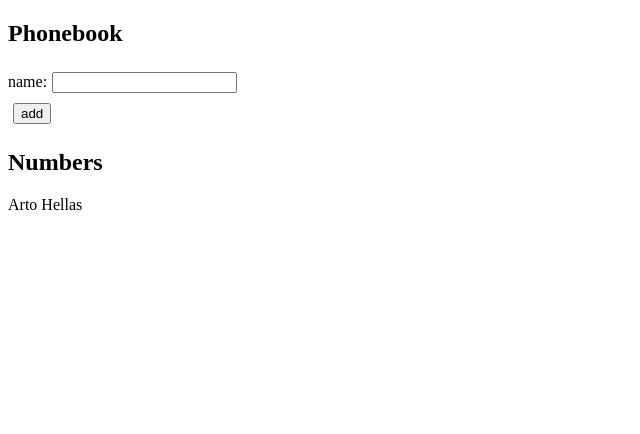
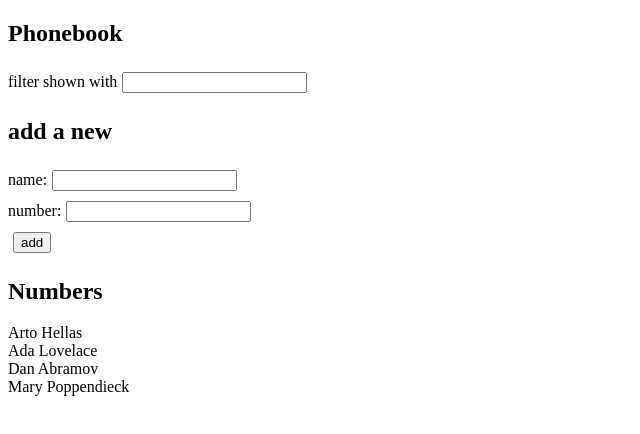
Before and after one commit to diegofdg/fullstackopen, a React (Create React App) app in the folder part_02/phonebook/: page / in a window 1280 px wide. Shown: the top 434 px of the page, without its empty margins (0-640 px from the left). Built offline with nearby package versions, Linux system fonts and the light colour scheme.

Commit message:
ejercicio 2.8-paso 3 y ejercicio 2.9-paso 4

```diff
--- a/part_02/phonebook/src/App.js
+++ b/part_02/phonebook/src/App.js
@@ -4,12 +4,28 @@ const App = () => {
     const [ persons, setPersons ] = useState(
         [
             {
-                name: 'Arto Hellas'
+                name: 'Arto Hellas',
+                number: '040-123456'
+            },
+            {
+                name: 'Ada Lovelace',
+                number: '39-44-5323523'
+            },
+            {
+                name: 'Dan Abramov',
+                number: '12-43-234345'
+            },
+            {
+                name: 'Mary Poppendieck',
+                number: '39-23-6423122'
             }
         ]
     );
 
+    const [ filteredPersons, setFilteredPersons ] = useState([]);
     const [ newName, setNewName ] = useState('');
+    const [ newNumber, setNewNumber ] = useState('');
+    const [ newFilter, setNewFilter ] = useState('');
 
     const addPerson = (e) => {
         e.preventDefault();
@@ -20,30 +36,59 @@ const App = () => {
 
         if(person.length === 0) {
             const newPerson = {
-                name: newName
+                name: newName,
+                number: newNumber
             }
             setPersons(persons.concat(newPerson));
             setNewName('');
+            setNewNumber('');
         } else {
             alert(`${newName} is already added to the phonebook`);
         }
+    }
+
+    const handleChangeFilter = (e) => {
+        console.log(filteredPersons);
+        setNewFilter(e.target.value);
+        const regex = new RegExp( newFilter, 'i' );
+        const filter = () => persons.filter(person => person.name.match(regex));
+        setFilteredPersons(filter);
     }
 
     const handleChangeName = (e) => {
         setNewName(e.target.value);
     }
 
+    const handleChangeNumber = (e) => {
+        setNewNumber(e.target.value);
+    }
+
     return (
         <div>
             <h2>Phonebook</h2>
+            <div>
+                filter shown with
+                <input
+                    value={newFilter}
+                    onChange={handleChangeFilter}
+                />
+            </div>
             <form
                 onSubmit={addPerson}
             >
+                <h2>add a new</h2>
                 <div>
                     name:
                     <input
                         value={newName}
                         onChange={handleChangeName}
+                    />
+                </div>
+                <div>
+                    number:
+                        <input
+                            value={newNumber}
+                            onChange={handleChangeNumber}
                         />
                 </div>
                 <div>
@@ -56,6 +101,19 @@ const App = () => {
             </form>
             <h2>Numbers</h2>
             <div>
+                {filteredPersons.length > 0
+                    ?
+                        <div>
+                            {filteredPersons.map(person => (
+                                <p
+                                    key={person.name}
+                                >
+                                    {person.name} {person.number}
+                                </p>
+                            ))}
+                        </div>
+                    :
+                        <div>
                             {persons.map(person => (
                                 <p
                                     key={person.name}
@@ -64,6 +122,8 @@ const App = () => {
                                 </p>
                             ))}
                         </div>
+                    }
+            </div>
         </div>
     );
 }
```
Lines whose indentation alone changed are shown as unchanged.
